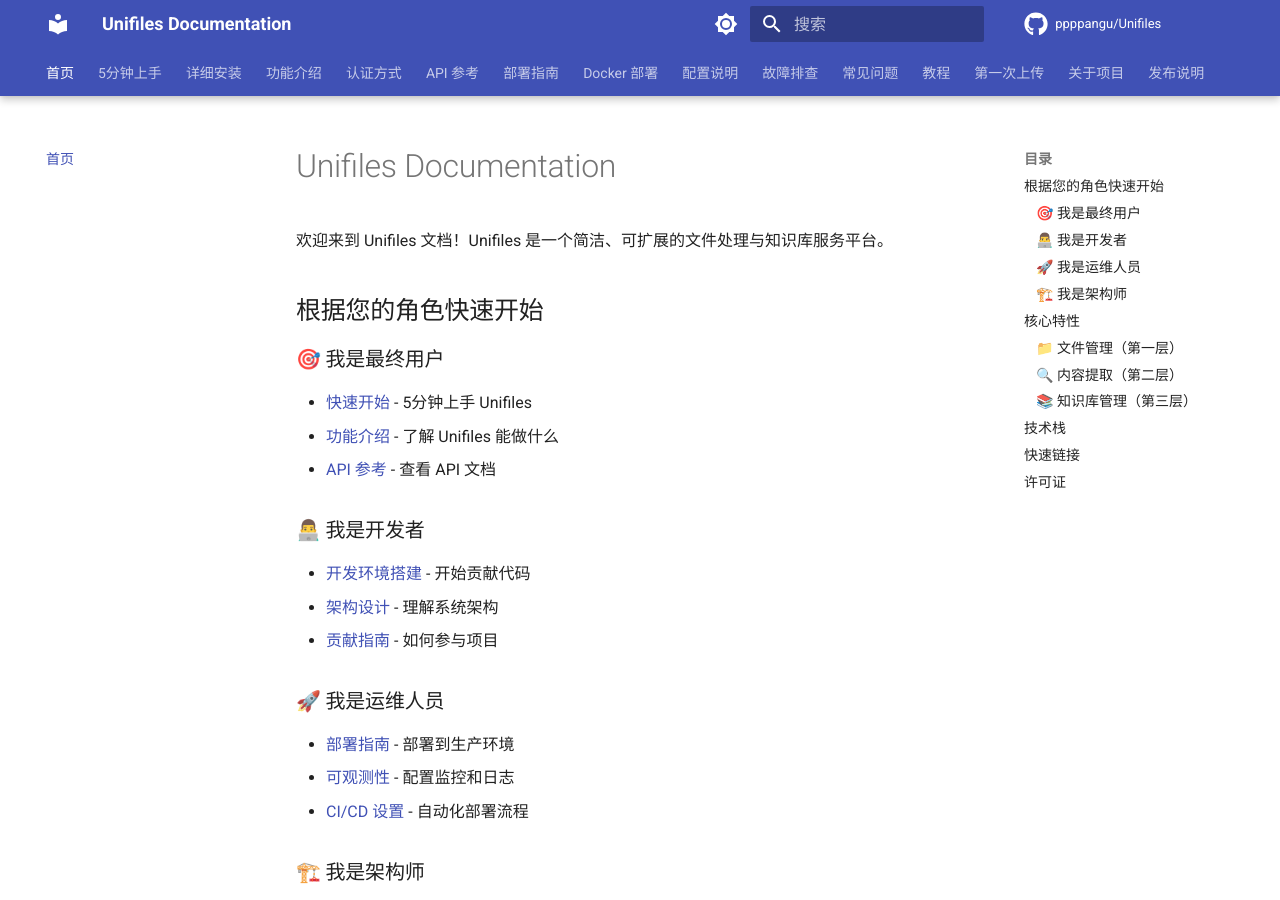
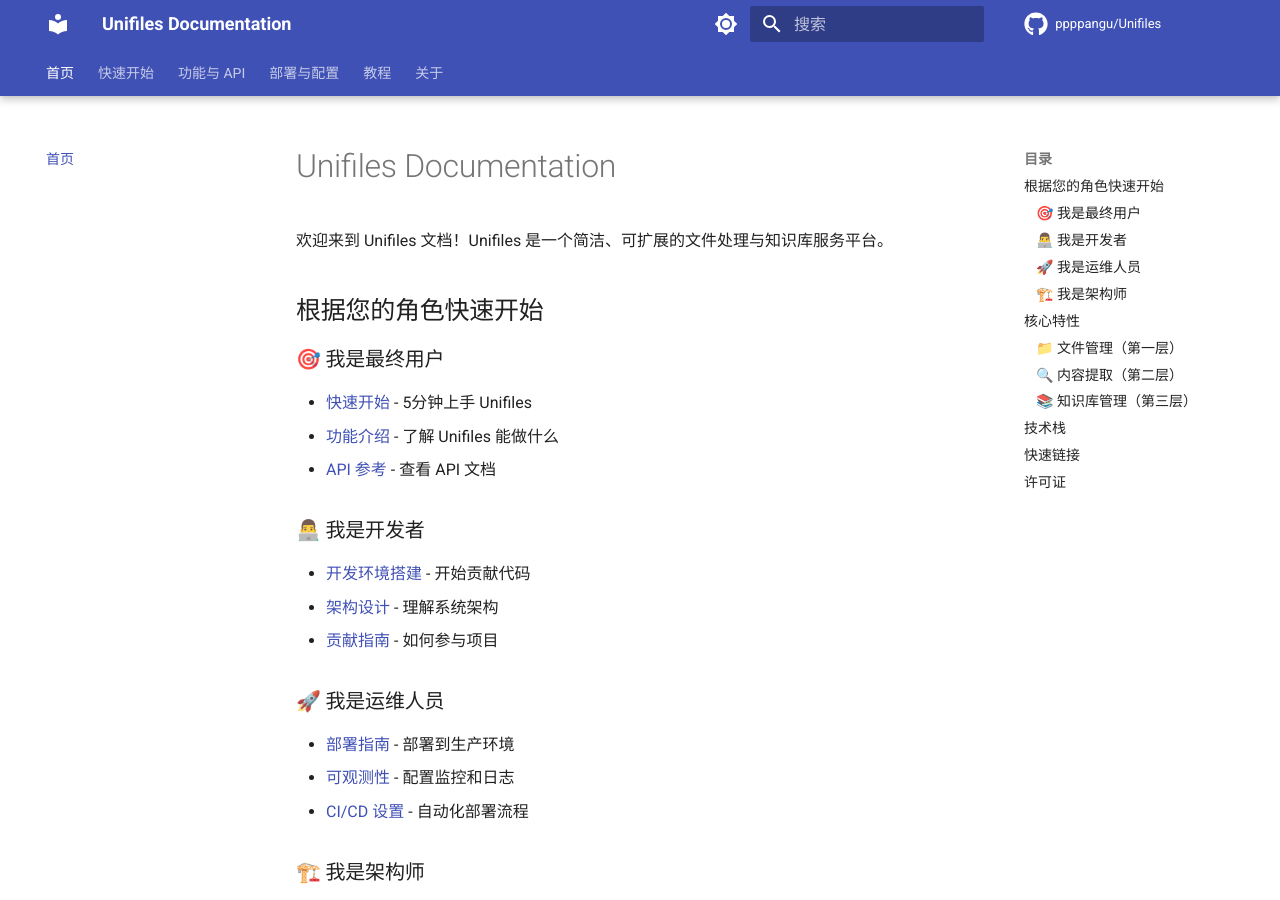
Before and after one commit to ppppangu/unifiles, an MkDocs documentation site: the page built from docs/index.md, in a window 1280 px wide and 900 px high. Built offline with MkDocs 1.6.1 and Material for MkDocs 9.7.7, drawn with Linux system fonts in a browser that asks for light colours; comment, search, counter and statistics services are not loaded; the version menu is left out; part of the change alters nothing that is shown.

Commit message:
refactor: 优化导航结构，减少顶部一级页面数量
变更：
- 从16个一级页面精简为6个一级分组
- 参考原 Unifiles-doc 的简洁设计
- 添加友好的中文标题给所有子页面

导航结构：
1. 首页
2. 快速开始 (5分钟上手、详细安装)
3. 功能与 API (功能介绍、认证方式、API 参考)
4. 部署与配置 (部署指南、Docker、配置、故障排查、FAQ)
5. 教程 (教程索引、第一次上传)
6. 关于 (关于项目、发布说明)

特性：
- 利用 navigation.indexes，点击分组进入第一个页面
- 避免空目录页，提升用户体验
- 顶部导航简洁，与原设计风格一致

```diff
--- a/mkdocs.yml
+++ b/mkdocs.yml
@@ -74,23 +74,33 @@ markdown_extensions:
   - toc:
       permalink: true
 
-# Navigation - 扁平化用户文档结构
+# Navigation - 简洁的分组结构
 nav:
   - 首页: index.md
-  - 5分钟上手: quickstart.md
-  - 详细安装: installation.md
-  - 功能介绍: features.md
-  - 认证方式: authentication.md
-  - API 参考: api-reference.md
-  - 部署指南: deployment.md
-  - Docker 部署: docker.md
-  - 配置说明: configuration.md
-  - 故障排查: troubleshooting.md
-  - 常见问题: faq.md
-  - 教程: tutorials/index.md
-  - 第一次上传: tutorials/first-upload.md
-  - 关于项目: about.md
-  - 发布说明: release-notes.md
+
+  - 快速开始:
+    - 5分钟上手: quickstart.md
+    - 详细安装: installation.md
+
+  - 功能与 API:
+    - 功能介绍: features.md
+    - 认证方式: authentication.md
+    - API 参考: api-reference.md
+
+  - 部署与配置:
+    - 部署指南: deployment.md
+    - Docker 部署: docker.md
+    - 配置说明: configuration.md
+    - 故障排查: troubleshooting.md
+    - 常见问题: faq.md
+
+  - 教程:
+    - 教程索引: tutorials/index.md
+    - 第一次上传: tutorials/first-upload.md
+
+  - 关于:
+    - 关于项目: about.md
+    - 发布说明: release-notes.md
 
 # Plugins
 plugins:
```
